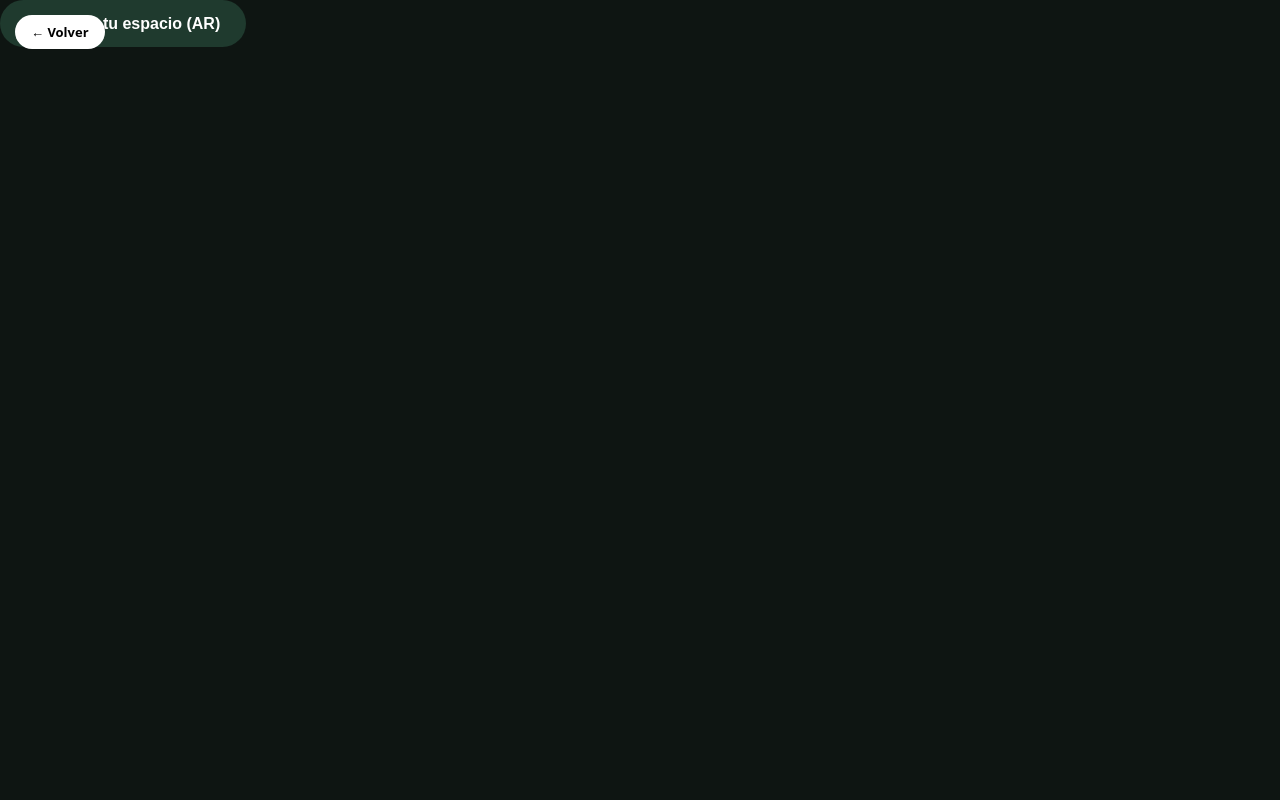
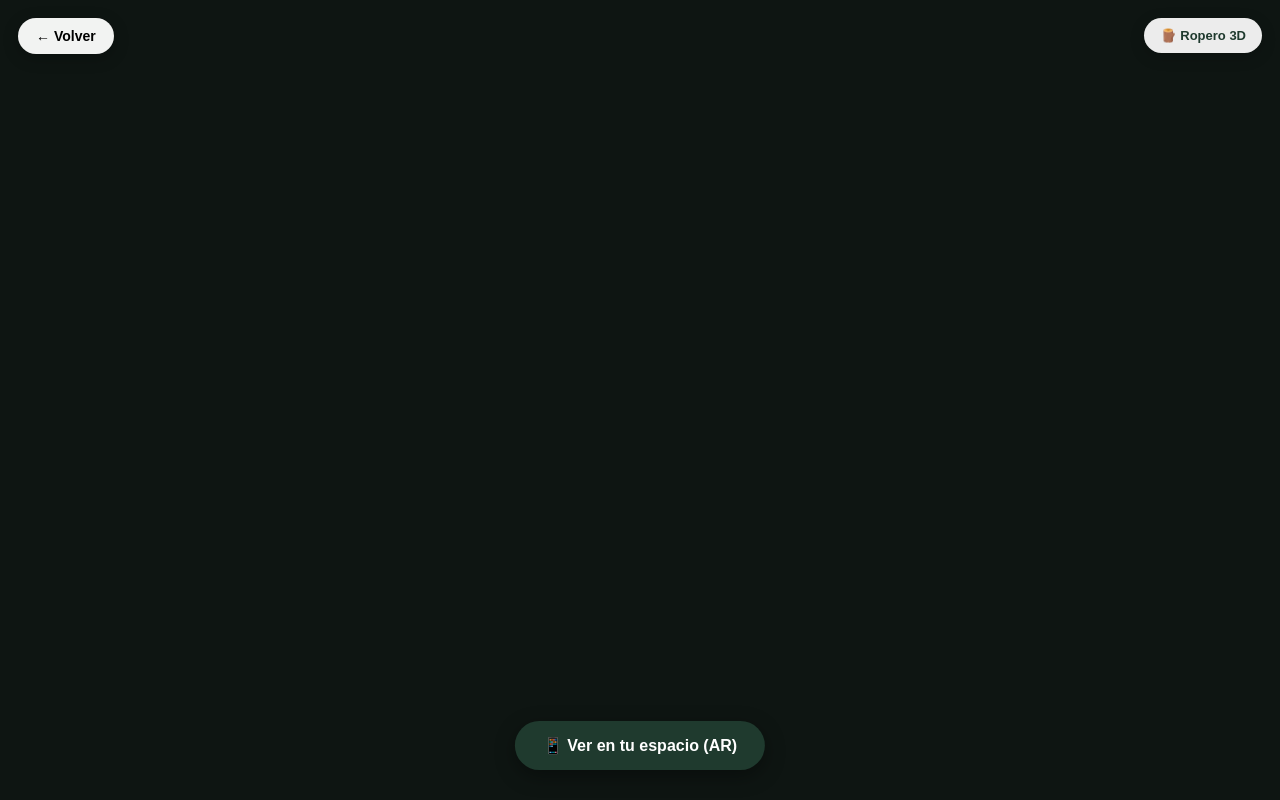
Before and after one commit to konkinso/mercado-vivoJOAQ, a website: page ar.html in a window 1280 px wide. Drawn offline with Linux system fonts and the light colour scheme; some packages are replaced by stand-ins of ours; a script that the page names is missing.

Commit message:
papa mejora

```diff
--- a/ar.html
+++ b/ar.html
@@ -1,41 +1,319 @@
 <!DOCTYPE html>
 <html lang="es">
+
 <head>
   <meta charset="UTF-8">
+
   <meta name="viewport" content="width=device-width, initial-scale=1.0">
+
   <title>Ver en AR — Proyecto Inmobiliario</title>
-<script type="module" src="https://ajax.googleapis.com/ajax/libs/model-viewer/3.5.0/model-viewer.min.js"></script>
+
+  <!-- Model Viewer -->
+  <script
+    type="module"
+    src="https://ajax.googleapis.com/ajax/libs/model-viewer/3.5.0/model-viewer.min.js">
+  </script>
+
   <style>
-  body{margin:0;background:#0E1512;font-family:system-ui,sans-serif;}
-  model-viewer{width:100%;height:100vh;background:#0E1512;}
-  .btn-volver{
-    position:fixed;top:15px;left:15px;z-index:999;
-    background:#fff;color:#000;padding:8px 16px;border-radius:20px;
-    text-decoration:none;font-weight:bold;font-size:13px;
+
+    /* =========================
+       CONFIGURACIÓN GENERAL
+    ========================== */
+
+    * {
+      box-sizing: border-box;
     }
-  .boton-ar{
-    background:#1F3A2E;color:#fff;padding:14px 26px;border-radius:999px;
-    font-weight:700;border:none;font-size:1rem;
+
+    html,
+    body {
+      margin: 0;
+      padding: 0;
+      width: 100%;
+      height: 100%;
+      overflow: hidden;
+      font-family: Arial, Helvetica, sans-serif;
+      background: #0E1512;
     }
+
+
+    /* =========================
+       VISOR 3D
+    ========================== */
+
+    model-viewer {
+      width: 100%;
+      height: 100vh;
+
+      background: #0E1512;
+
+      --poster-color: #0E1512;
+
+      display: block;
+    }
+
+
+    /* =========================
+       BOTÓN VOLVER
+    ========================== */
+
+    .btn-volver {
+
+      position: fixed;
+
+      top: 18px;
+      left: 18px;
+
+      z-index: 1000;
+
+      display: flex;
+      align-items: center;
+      justify-content: center;
+
+      padding: 10px 18px;
+
+      background: rgba(255, 255, 255, 0.95);
+
+      color: #000;
+
+      border-radius: 25px;
+
+      text-decoration: none;
+
+      font-size: 14px;
+
+      font-weight: 700;
+
+      box-shadow:
+        0 4px 15px rgba(0, 0, 0, 0.25);
+
+      transition:
+        transform 0.2s ease,
+        background 0.2s ease;
+    }
+
+
+    .btn-volver:hover {
+
+      transform: scale(1.05);
+
+      background: #ffffff;
+    }
+
+
+    /* =========================
+       BOTÓN AR
+    ========================== */
+
+    .boton-ar {
+
+      position: absolute;
+
+      bottom: 30px;
+
+      left: 50%;
+
+      transform: translateX(-50%);
+
+      z-index: 1000;
+
+      border: none;
+
+      padding: 15px 28px;
+
+      border-radius: 999px;
+
+      background: #1F3A2E;
+
+      color: #ffffff;
+
+      font-size: 16px;
+
+      font-weight: 700;
+
+      cursor: pointer;
+
+      box-shadow:
+        0 6px 20px rgba(0, 0, 0, 0.35);
+
+      transition:
+        transform 0.2s ease,
+        background 0.2s ease;
+    }
+
+
+    .boton-ar:hover {
+
+      background: #2d5945;
+
+      transform:
+        translateX(-50%)
+        scale(1.05);
+    }
+
+
+    .boton-ar:active {
+
+      transform:
+        translateX(-50%)
+        scale(0.98);
+    }
+
+
+    /* =========================
+       INFORMACIÓN DEL MODELO
+    ========================== */
+
+    .info-modelo {
+
+      position: fixed;
+
+      top: 18px;
+
+      right: 18px;
+
+      z-index: 1000;
+
+      padding: 10px 16px;
+
+      background: rgba(255, 255, 255, 0.92);
+
+      color: #1F3A2E;
+
+      border-radius: 20px;
+
+      font-size: 13px;
+
+      font-weight: 700;
+
+      box-shadow:
+        0 4px 15px rgba(0, 0, 0, 0.2);
+    }
+
+
+    /* =========================
+       RESPONSIVE
+    ========================== */
+
+    @media (max-width: 600px) {
+
+      .btn-volver {
+
+        top: 12px;
+        left: 12px;
+
+        padding: 8px 14px;
+
+        font-size: 13px;
+      }
+
+
+      .info-modelo {
+
+        top: 12px;
+        right: 12px;
+
+        font-size: 11px;
+
+        padding: 8px 12px;
+      }
+
+
+      .boton-ar {
+
+        bottom: 25px;
+
+        padding: 13px 22px;
+
+        font-size: 14px;
+      }
+
+    }
+
   </style>
+
 </head>
+
+
 <body>
 
-<a href="index.html" class="btn-volver">← Volver</a>
+
+  <!-- =========================
+       BOTÓN VOLVER
+  ========================== -->
+
+  <a
+    href="index.html"
+    class="btn-volver">
+
+    ← Volver
+
+  </a>
+
+
+  <!-- =========================
+       NOMBRE DEL MODELO
+  ========================== -->
+
+  <div class="info-modelo">
+
+    🪵 Ropero 3D
+
+  </div>
+
+
+  <!-- =========================
+       VISOR 3D
+  ========================== -->
 
   <model-viewer
+
     id="visor"
-  src="modelos/RoperoPapa_3D.glb"
-  alt="Proyecto inmobiliario en 3D"
+
+    src="modelos/RoperoPapa_3D_PARADO.glb"
+
+    alt="Ropero de madera 3D"
+
     ar
+
     ar-modes="webxr scene-viewer quick-look"
+
     camera-controls
+
     auto-rotate
-  shadow-intensity="1">
-  <button slot="ar-button" class="boton-ar">
+
+    rotation-per-second="20deg"
+
+    shadow-intensity="1"
+
+    shadow-softness="1"
+
+    exposure="1"
+
+    environment-image="neutral"
+
+    camera-orbit="0deg 75deg 4m"
+
+    field-of-view="35deg"
+
+    interaction-prompt="auto">
+
+
+    <!-- =========================
+         BOTÓN DE REALIDAD AUMENTADA
+    ========================== -->
+
+    <button
+      slot="ar-button"
+      class="boton-ar">
+
       📱 Ver en tu espacio (AR)
+
     </button>
+
+
   </model-viewer>
 
+
 </body>
+
 </html>
```
Lines whose indentation alone changed are shown as unchanged.
